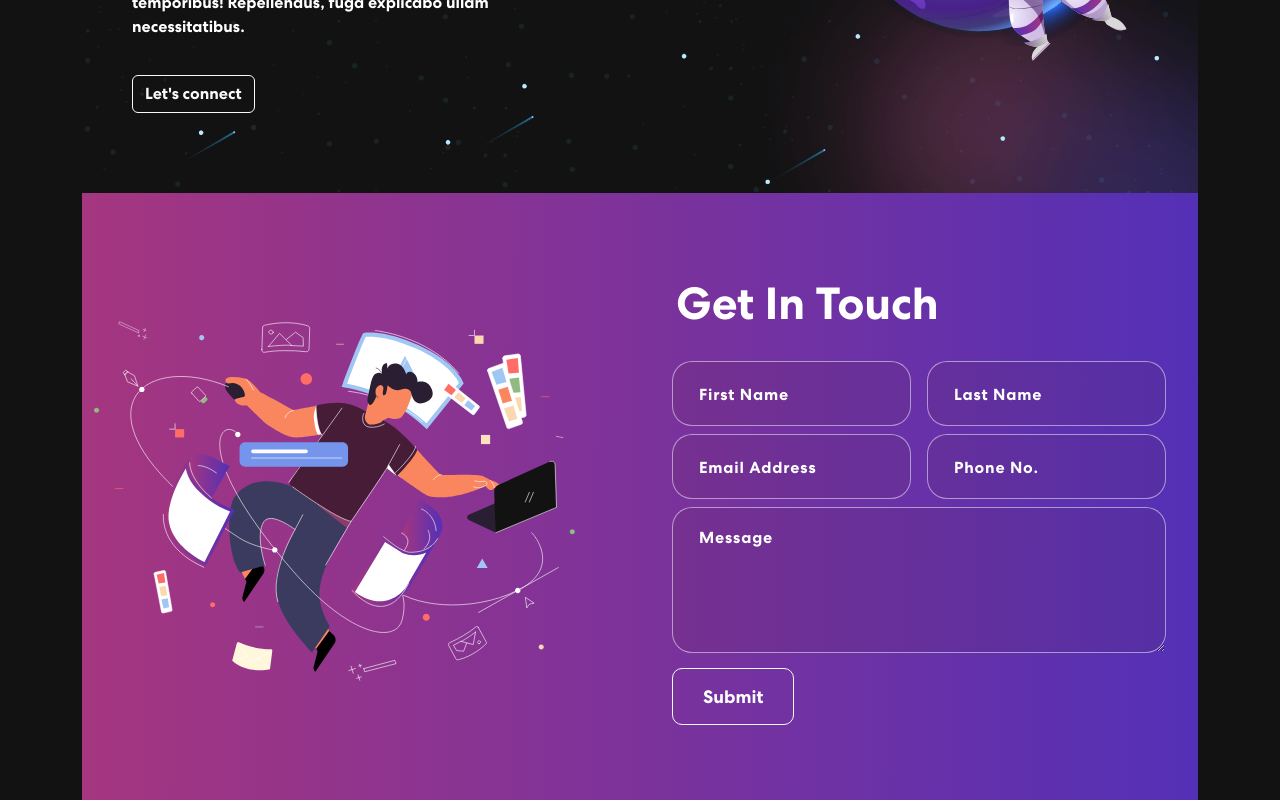
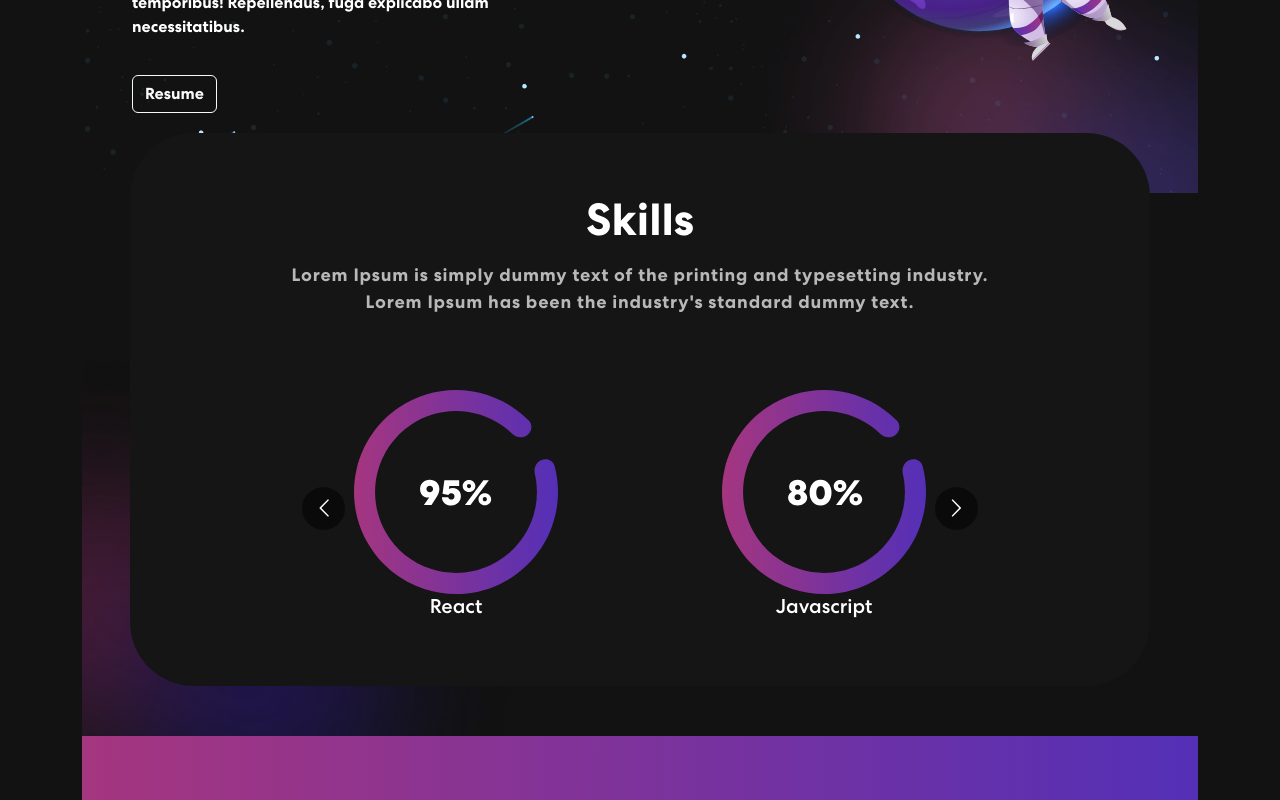
Before and after one commit to mohammad-al-samiul/portfolio-website-with-react, a React (Create React App) app: page / in a window 1280 px wide. Shown: the part 380-1180 px from the top of the page. Built offline with nearby package versions, Linux system fonts and the light colour scheme.

Commit message:
skille section complete

```diff
--- a/package.json
+++ b/package.json
@@ -12,6 +12,7 @@
     "react-bootstrap": "^2.7.0",
     "react-dom": "^18.2.0",
     "react-icons": "^4.7.1",
+    "react-multi-carousel": "^2.8.2",
     "react-router-dom": "^6.4.5",
     "react-scripts": "5.0.1",
     "web-vitals": "^2.1.4"
--- a/src/Pages/Home/Home.css
+++ b/src/Pages/Home/Home.css
@@ -32,6 +32,11 @@
   margin-bottom: 16px;
   display: inline-block;
 }
+.link-design {
+  text-decoration: none;
+  color: white;
+}
+
 @media only screen and (max-width: 600px) {
   .banner-padding {
     padding-top: 50px;
--- a/src/Pages/Home/Home.js
+++ b/src/Pages/Home/Home.js
@@ -3,6 +3,7 @@
 import { Button, Col, Container, Row } from 'react-bootstrap';
 import headerImg from '../../Assets/img/header-img.svg';
 import Contact from '../Contact/Contact';
+import Skills from '../Skills/Skills';
 import './Home.css';
 const Home = () => {
   return (
@@ -20,9 +21,11 @@
                 Lorem ipsum dolor sit amet consectetur adipisicing elit. Atque eligendi recusandae,
                 natus ullam aliquam temporibus! Repellendus, fuga explicabo ullam necessitatibus.
               </p>
-              <Button className="margin" variant="outline-light">
-                Let's connect
-              </Button>
+              <a className="link-design" href="">
+                <Button className="margin" variant="outline-light">
+                  Resume
+                </Button>
+              </a>
             </Col>
             <Col xs={12} md={6} xl={4}>
               <img className="img-width" src={headerImg} alt="Header Img" />
@@ -31,6 +34,9 @@
         </Container>
       </section>
       <div>
+        <Skills />
+      </div>
+      <div>
         <Contact />
       </div>
     </div>
--- a/src/Pages/Shared/Header/Header.css
+++ b/src/Pages/Shared/Header/Header.css
@@ -26,3 +26,41 @@
 .padding {
   padding-left: 15px;
 }
+.social-icon {
+  display: inline-block;
+  margin-left: 14px;
+}
+.social-icon a {
+  width: 42px;
+  height: 42px;
+  background: rgba(217, 217, 217, 0.1);
+  display: inline-flex;
+  border-radius: 50%;
+  margin-right: 6px;
+  align-items: center;
+  justify-content: center;
+  line-height: 1;
+  border: 1px solid rgba(255, 255, 255, 0.5);
+}
+.social-icon a::before {
+  content: '';
+  width: 42px;
+  height: 42px;
+  position: absolute;
+  background-color: #ffffff;
+  border-radius: 50%;
+  transform: scale(0);
+  transition: 0.3s ease-in-out;
+}
+.social-icon a:hover::before {
+  transform: scale(1);
+}
+.social-icon a img {
+  width: 40%;
+  z-index: 1;
+  transition: 0.3s ease-in-out;
+}
+.social-icon a:hover img {
+  filter: brightness(0) saturate(100%) invert(0%) sepia(7%) saturate(98%) hue-rotate(346deg)
+    brightness(95%) contrast(86%);
+}
--- /dev/null
+++ b/src/Pages/Skills/Skills.css
@@ -0,0 +1,38 @@
+.skill {
+  padding: 0 0 50px 0;
+  position: relative;
+}
+.skill-bx {
+  background: #151515;
+  border-radius: 64px;
+  text-align: center;
+  padding: 60px 50px;
+  margin-top: -60px;
+}
+.skill h2 {
+  font-size: 45px;
+  font-weight: 700;
+}
+.skill p {
+  color: #b8b8b8;
+  font-size: 18px;
+  letter-spacing: 0.8px;
+  line-height: 1.5em;
+  margin: 14px 0 75px 0;
+}
+.skill-slider {
+  width: 80%;
+  margin: 0 auto;
+  position: relative;
+}
+/* .skill-slider .item img {
+  width: 50%;
+  margin: 0 auto 15px auto;
+} */
+.background-image-left {
+  top: 28%;
+  position: absolute;
+  bottom: 0;
+  width: 40%;
+  z-index: -4;
+}
--- /dev/null
+++ b/src/Pages/Skills/Skills.js
@@ -0,0 +1,82 @@
+/* eslint-disable react/no-unescaped-entities */
+import React from 'react';
+import Carousel from 'react-multi-carousel';
+import colorSharp from '../../Assets/img/color-sharp.png';
+import meter1 from '../../Assets/img/meter1.svg';
+import meter2 from '../../Assets/img/meter2.svg';
+import meter3 from '../../Assets/img/meter3.svg';
+import './Skills.css';
+const Skills = () => {
+  const responsive = {
+    superLargeDesktop: {
+      // the naming can be any, depends on you.
+      breakpoint: { max: 4000, min: 3000 },
+      items: 5
+    },
+    desktop: {
+      breakpoint: { max: 3000, min: 1024 },
+      items: 3
+    },
+    tablet: {
+      breakpoint: { max: 800, min: 464 },
+      items: 2
+    },
+    mobile: {
+      breakpoint: { max: 464, min: 0 },
+      items: 1
+    }
+  };
+  return (
+    <section className="skill" id="skills">
+      <div className="container">
+        <div className="row">
+          <div className="col-12 px-5">
+            <div className="skill-bx wow zoomIn">
+              <h2>Skills</h2>
+              <p>
+                Lorem Ipsum is simply dummy text of the printing and typesetting industry.<br></br>{' '}
+                Lorem Ipsum has been the industry's standard dummy text.
+              </p>
+              <Carousel
+                responsive={responsive}
+                infinite={true}
+                className="owl-carousel owl-theme skill-slider">
+                <div className="item">
+                  <img src={meter1} alt="Image" />
+                  <h5>React</h5>
+                </div>
+                <div className="item">
+                  <img src={meter2} alt="Image" />
+                  <h5>Javascript</h5>
+                </div>
+                <div className="item">
+                  <img src={meter3} alt="Image" />
+                  <h5>HTML & CSS</h5>
+                </div>
+                <div className="item">
+                  <img src={meter1} alt="Image" />
+                  <h5>Bootstrap & Tailwind</h5>
+                </div>
+                <div className="item">
+                  <img src={meter2} alt="Image" />
+                  <h5>Node Js</h5>
+                </div>
+                <div className="item">
+                  <img src={meter2} alt="Image" />
+                  <h5>Express Js</h5>
+                </div>
+                <div className="item">
+                  <img src={meter2} alt="Image" />
+                  <h5>MongoDB</h5>
+                </div>
+              </Carousel>
+            </div>
+          </div>
+        </div>
+      </div>
+      <img className="background-image-left" src={colorSharp} alt="Image" />
+    </section>
+  );
+};
+
+export default Skills;
--- a/src/Routes/Routes.js
+++ b/src/Routes/Routes.js
@@ -2,6 +2,7 @@
 import Main from '../Layouts/Main';
 import Contact from '../Pages/Contact/Contact';
 import Home from '../Pages/Home/Home';
+import Skills from '../Pages/Skills/Skills';
 
 export const router = createBrowserRouter([
   {
@@ -15,6 +16,10 @@
       {
         path: '/#contact',
         element: <Contact />
+      },
+      {
+        path: '/#skills',
+        element: <Skills />
       }
     ]
   }
--- a/src/index.js
+++ b/src/index.js
@@ -1,8 +1,8 @@
 import 'bootstrap/dist/css/bootstrap.min.css';
 import React from 'react';
 import ReactDOM from 'react-dom/client';
+import 'react-multi-carousel/lib/styles.css';
 import App from './App';
 import './index.css';
-
 const root = ReactDOM.createRoot(document.getElementById('root'));
 root.render(<App />);
```
Also changed, not shown: 2 other files (tests, documents, lock files or other folders).
